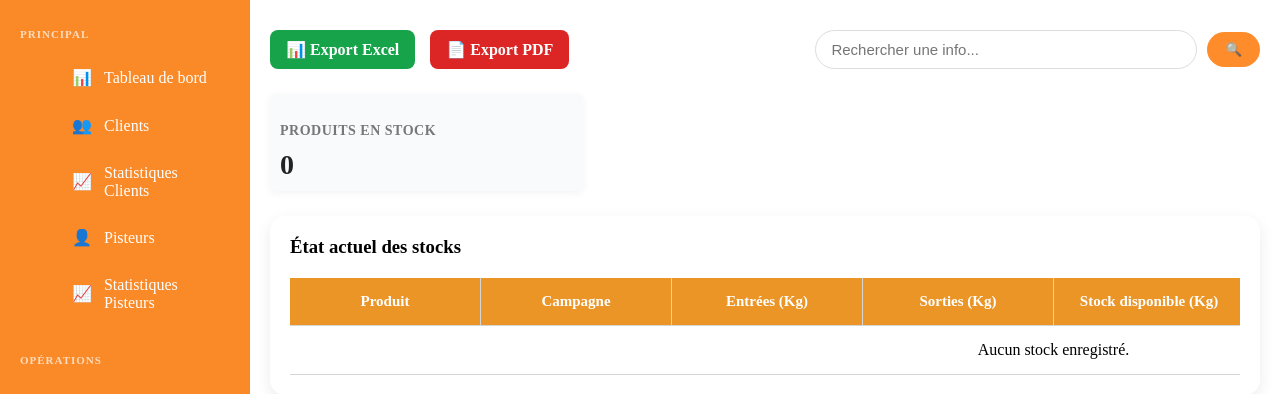
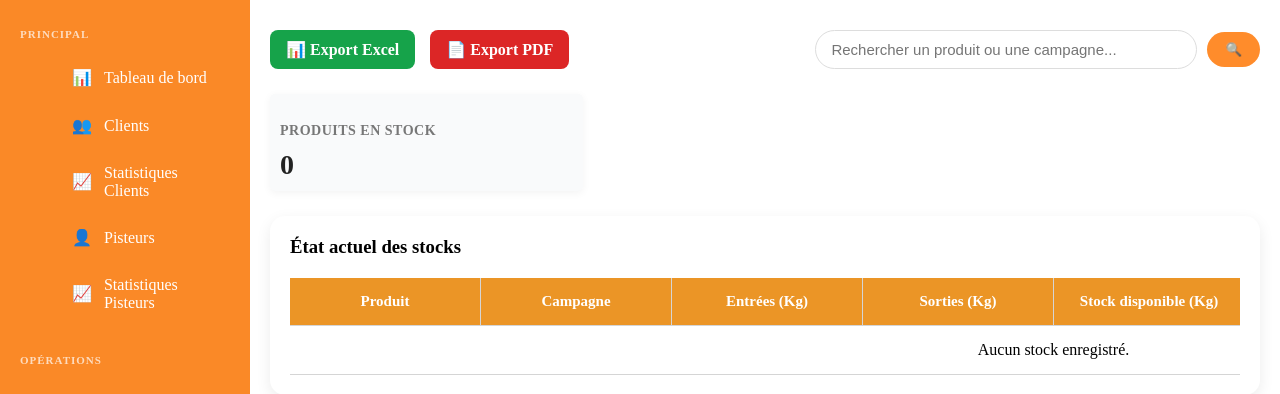
Before and after one commit to Siaka-imt/coopapp, a Flask app: page /stocks in a window 1280 px wide. Shown: the part 101-495 px from the top of the page. Run offline with Flask 3, Linux system fonts and the light colour scheme; the visitor is signed in with stand-in values (Sample User, id 1); data that the repository does not hold is empty.

Commit message:
Mise à jour Lilas

```diff
--- a/templates/stocks.html
+++ b/templates/stocks.html
@@ -179,7 +179,7 @@
                     <input
                         type="text"
                         name="search"
-                        placeholder="Rechercher une info..."
+                        placeholder="Rechercher un produit ou une campagne..."
                         value="{{ request.args.get('search', '') }}"
                     >
                     <button type="submit">🔍</button>
```
